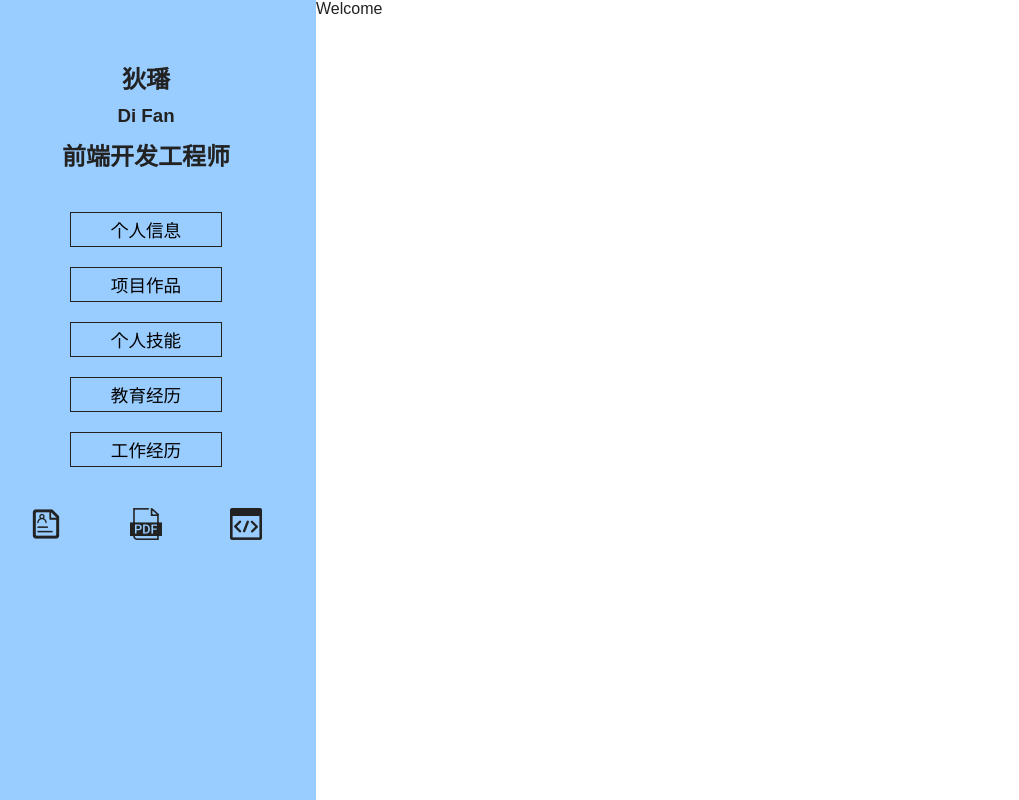
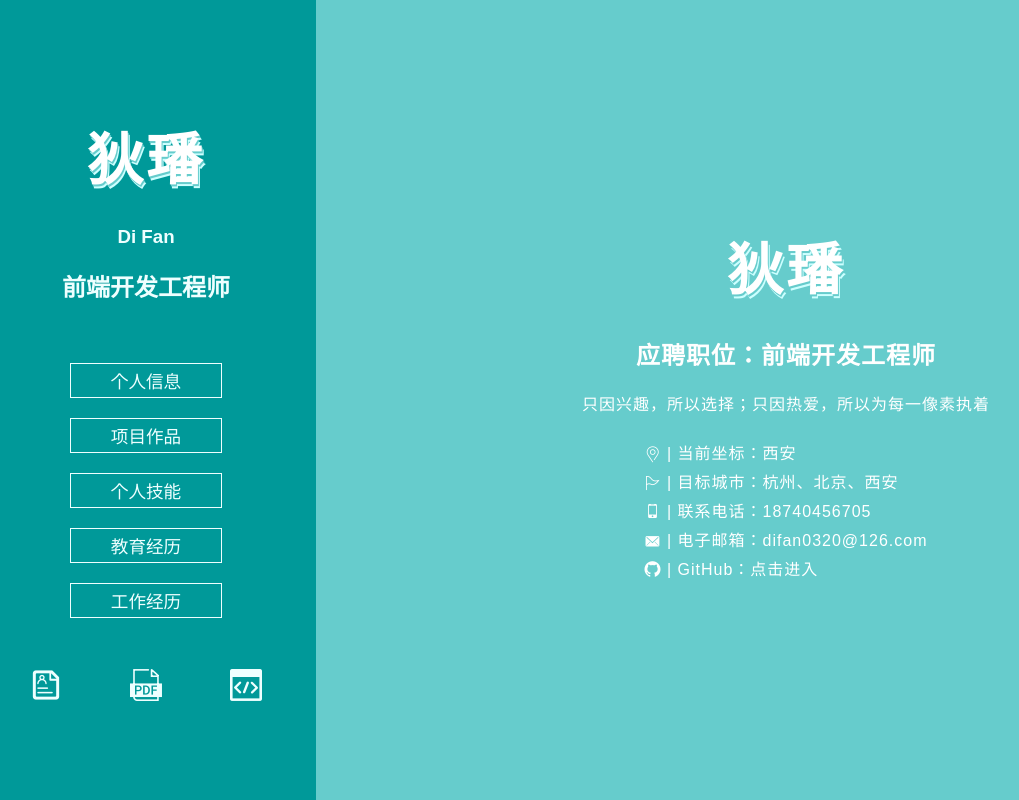
Before and after one commit to Nicole0320/Nicole0320.github.io, a React (Create React App) app: page / in a window 1280 px wide. Shown: the whole page, without its empty margins (24-1043 px from the left). Built offline with nearby package versions, Linux system fonts and the light colour scheme.

Commit message:
添加个人信息与教育经历

```diff
--- a/src/App.css
+++ b/src/App.css
@@ -1,6 +1,6 @@
 .App {
   text-align: center;
-  color: #222;
+  color: #fff;
   display: flex;
   position: fixed;
   top: 0;
@@ -13,9 +13,15 @@
 ul,li{list-style: none;}
 
 aside{
-  background: #99ccff;
+  background: #009999;
   padding: 50px 20px;
   width: 300px;
+  flex-grow: 0;
+  flex-shrink: 0;
+  display: flex;
+  flex-direction: column;
+  justify-content: center;
+  color: #eeffff;
 }
 
 aside>h1, aside>h2, aside>h3{
@@ -23,7 +29,7 @@ aside>h1, aside>h2, aside>h3{
 }
 
 #navigator{
-  margin: 40px 0;
+  margin: 30px 0;
 }
 
 #navigator button{
@@ -31,19 +37,20 @@ aside>h1, aside>h2, aside>h3{
   margin: 20px auto;
   padding: 4px 40px;
   background-color: transparent;
-  border: 1px solid #222;
+  border: 0.5px solid #eeffff;
+  color: inherit;
   cursor: pointer;
   font-size: 1.1em;
-  outline-color: rgba(255,255,255,0.1);
+  outline-color: rgb(222,255,255);
 }
 
 #navigator button:hover{
-  box-shadow: 0 0 1px 0px #444;
+  box-shadow: 0 0 1px 0px #ccffff;
   background-color: rgba(255,255,255,0.1);
 }
 
 #navigator button.clicked{
-  box-shadow: inset 0 0 0px 0.5px #444;
+  box-shadow: inset 0 0 0px 0.5px #ccffff;
   background-color: rgba(0,0,0,0.1);
 }
 
@@ -57,7 +64,7 @@ aside>.more>li{
 }
 
 aside>.more>li:hover>a{
-  color: #444;
+  color: #ccffff;
 }
 
 aside>.more>li>a{
@@ -71,8 +78,8 @@ aside>.more>li>p{
   position: absolute;
   top: 110%;
   left: 0;
-  border:1px solid #555;
-  color: #555;
+  border:1px solid #ccffff;
+  color: #ccffff;
   border-radius: 3px;
 }
 
@@ -89,7 +96,7 @@ aside>.more>li>p::before{
   top: -5px;
   left: 40%;
   transform: rotate(45deg);
-  background-color: #99ccff;
+  background-color: #009999;
 }
 
 aside>.more>li:hover>p{
@@ -98,5 +105,4 @@ aside>.more>li:hover>p{
 
 .main{
   flex-grow: 1;
-  background: #ccffff;
 }
--- a/src/App.js
+++ b/src/App.js
@@ -15,7 +15,7 @@ class App extends Component {
     return (
       <div className="App">
         <aside>
-          <h1>狄璠</h1>
+          <h1 className="title">狄璠</h1>
           <h3>Di Fan</h3>
           <h2>前端开发工程师</h2>
           <ul id="navigator">
--- a/src/Education.js
+++ b/src/Education.js
@@ -7,7 +7,11 @@ export default class Education extends Component{
 
     render(){
         return(
-            <div>教育经历</div>
+            <div className="MainPage Education">
+                <h1 className="title">教育经历</h1>
+                <h1>西安电子科技大学</h1>
+                <p>软件工程 | 本科 | 2015年毕业</p>
+            </div>
         );
     }
 }
--- /dev/null
+++ b/src/Information.css
@@ -0,0 +1,15 @@
+.contact{
+    text-align: left;
+}
+
+.Information>*{
+    margin: 10px 0;
+}
+
+.Information>h3{
+    font-size: 1.5em;
+}
+
+.Information>.contact>li{
+    margin: 5px 0;
+}
--- a/src/Information.js
+++ b/src/Information.js
@@ -1,5 +1,6 @@
 import React, {Component} from 'react';
-
+import './../public/iconfont/iconfont.css';
+import './Information.css';
 export default class Information extends Component{
     constructor(props){
         super(props);
@@ -7,7 +8,18 @@ export default class Information extends Component{
 
     render(){
         return(
-            <div>个人信息</div>
+            <div className="MainPage Information">
+                <h1 className="title">狄璠</h1>
+                <h3>应聘职位：前端开发工程师</h3>
+                <p>只因兴趣，所以选择；只因热爱，所以为每一像素执着</p>
+                <ul className="contact">
+                    <li><i className="iconfont icon-address"></i> | 当前坐标：西安</li>
+                    <li><i className="iconfont icon-mudedi"></i> | 目标城市：杭州、北京、西安</li>
+                    <li><i className="iconfont icon-tele"></i> | 联系电话：18740456705</li>
+                    <li><i className="iconfont icon-youxiang"></i> | 电子邮箱：difan0320@126.com</li>
+                    <li><i className="iconfont icon-github"></i> | <a href="#" target="_blank">GitHub：点击进入</a></li>
+                </ul>
+            </div>
         );
     }
 }
--- /dev/null
+++ b/src/MainPage.css
@@ -0,0 +1,28 @@
+/*****右侧主页面MainPage中的页面组件通用样式*****/
+.title{
+    text-shadow: 1px 2px #66cccc, 2px 4px #ccffff;
+    font-size: 3.5em;
+    color: #fff;
+    margin: 20px 0;
+    letter-spacing: 3px;
+}
+
+.MainPage{
+    background: #66cccc;
+    width: 100%;
+    height: 100%;
+    display: flex;
+    flex-direction: column;
+    align-items: center;
+    justify-content: center;
+    letter-spacing: 1px;
+}
+
+.MainPage a{
+    text-decoration: none;
+    color: inherit;
+}
+
+.MainPage a:hover{
+    border-bottom: 1px solid #ccffff;
+}
--- a/src/MainPage.js
+++ b/src/MainPage.js
@@ -4,6 +4,7 @@ import Project from './Project.js';
 import Skills from './Skills.js';
 import Education from './Education.js';
 import WorkExp from './WorkExp.js'
+import './MainPage.css';
 
 export default class MainPage extends Component{
     constructor(props){
@@ -24,9 +25,10 @@ export default class MainPage extends Component{
             case 'workExp':
                 return <WorkExp />;
             default:
-                return(
-                    <div>Welcome</div>
-                );
+                // return(
+                //     <div>Welcome</div>
+                // );
+                return <Information />;
         }
     }
 }
```
